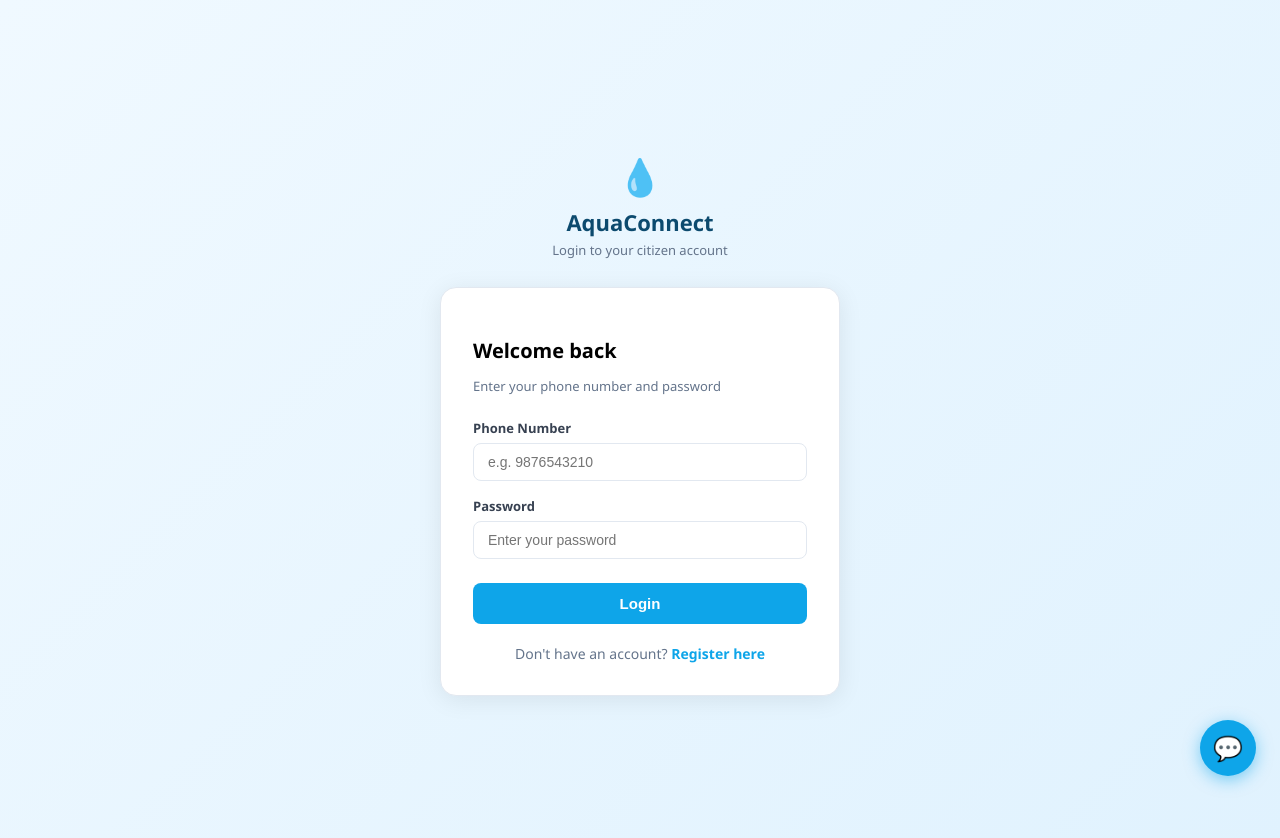
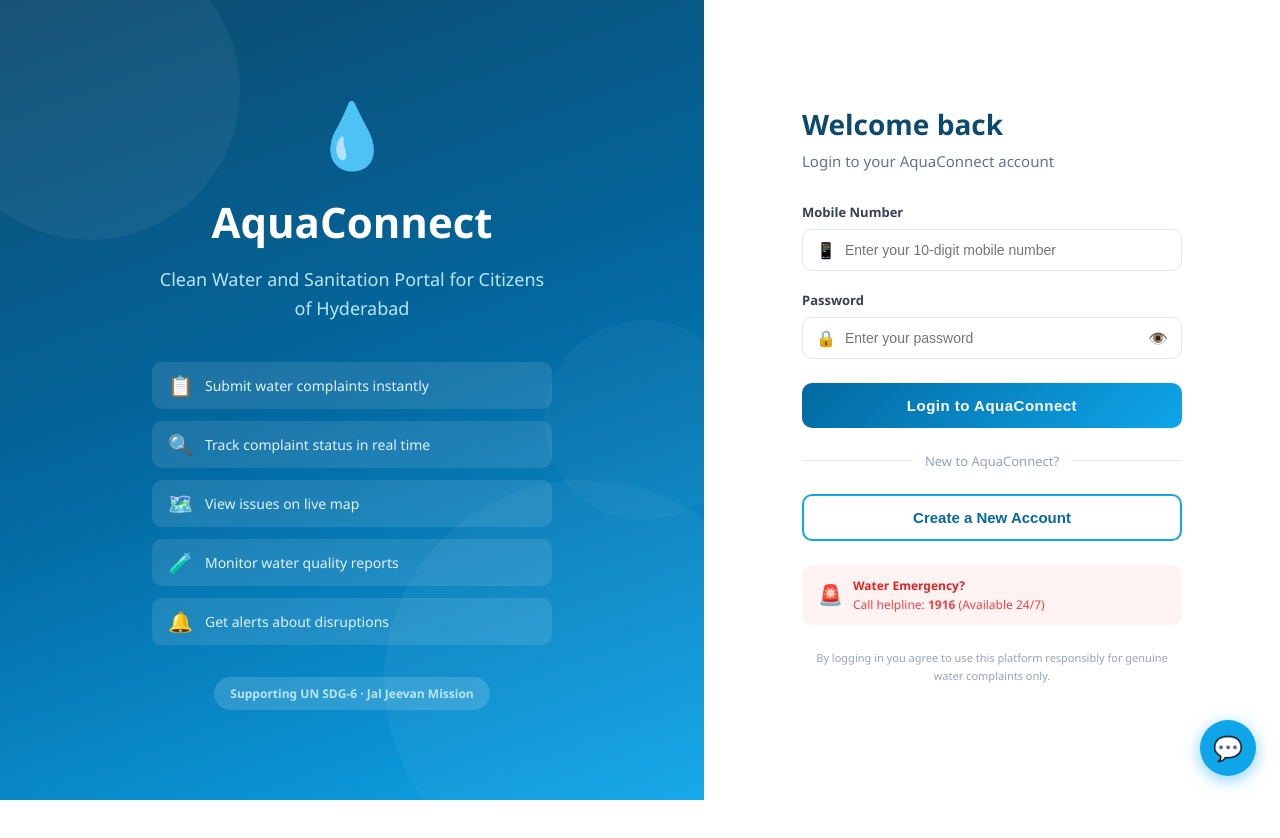
Before and after one commit to shailaja1302/aquaconnect-frontend, a React (Create React App) app: page /login in a window 1280 px wide. Shown: the top 838 px of the page. After the commit the page ends 800 px from the top, so only its background shows below. Built offline with nearby package versions, Linux system fonts and the light colour scheme.

Commit message:
add chatbot, professional login, protected routes

```diff
--- a/src/components/Navbar.jsx
+++ b/src/components/Navbar.jsx
@@ -7,7 +7,7 @@
 
   const handleLogout = () => {
     logout();
-    navigate("/");
+   navigate("/home")
   };
 
   return (
--- a/src/pages/Login.jsx
+++ b/src/pages/Login.jsx
@@ -8,6 +8,7 @@
   const [password, setPassword] = useState("");
   const [error, setError] = useState("");
   const [loading, setLoading] = useState(false);
+  const [showPassword, setShowPassword] = useState(false);
   const { login } = useAuth();
   const navigate = useNavigate();
 
@@ -18,81 +19,198 @@
     try {
       const res = await authAPI.login({ phone, password });
       login(res.data.user, res.data.token);
-      navigate("/");
+      navigate("/home");
     } catch (err) {
-      setError(err.response?.data?.message || "Login failed. Please try again.");
+      setError(err.response?.data?.message || "Invalid phone number or password. Please try again.");
     } finally {
       setLoading(false);
     }
   };
 
   return (
-    <div style={{ fontFamily: "'Segoe UI', sans-serif", minHeight: "100vh", background: "linear-gradient(135deg, #f0f9ff, #e0f2fe)", display: "flex", alignItems: "center", justifyContent: "center", padding: 24 }}>
-      <div style={{ width: "100%", maxWidth: 400 }}>
+    <div style={{ fontFamily: "'Segoe UI', sans-serif", minHeight: "100vh", display: "flex" }}>
 
-        <div style={{ textAlign: "center", marginBottom: 28 }}>
-          <div style={{ fontSize: 36, marginBottom: 6 }}>💧</div>
-          <h1 style={{ fontSize: 22, fontWeight: 800, color: "#0c4a6e", margin: 0 }}>AquaConnect</h1>
-          <p style={{ fontSize: 13, color: "#64748b", marginTop: 4 }}>Login to your citizen account</p>
+      {/* Left Panel */}
+      <div style={{
+        flex: 1,
+        background: "linear-gradient(160deg, #0c4a6e 0%, #0369a1 50%, #0ea5e9 100%)",
+        display: "flex",
+        flexDirection: "column",
+        justifyContent: "center",
+        alignItems: "center",
+        padding: 48,
+        position: "relative",
+        overflow: "hidden"
+      }}>
+        {/* Background circles */}
+        <div style={{ position: "absolute", top: -60, left: -60, width: 300, height: 300, borderRadius: "50%", background: "rgba(255,255,255,0.05)" }} />
+        <div style={{ position: "absolute", bottom: -80, right: -80, width: 400, height: 400, borderRadius: "50%", background: "rgba(255,255,255,0.04)" }} />
+        <div style={{ position: "absolute", top: "40%", right: -40, width: 200, height: 200, borderRadius: "50%", background: "rgba(255,255,255,0.03)" }} />
+
+        {/* Content */}
+        <div style={{ position: "relative", textAlign: "center", maxWidth: 400 }}>
+          <div style={{ fontSize: 64, marginBottom: 20 }}>💧</div>
+          <h1 style={{ fontSize: 42, fontWeight: 800, color: "#fff", margin: "0 0 12px", lineHeight: 1.2 }}>
+            AquaConnect
+          </h1>
+          <p style={{ fontSize: 18, color: "#bae6fd", marginBottom: 40, lineHeight: 1.6 }}>
+            Clean Water and Sanitation Portal for Citizens of Hyderabad
+          </p>
+
+          {/* Feature pills */}
+          <div style={{ display: "flex", flexDirection: "column", gap: 12, textAlign: "left" }}>
+            {[
+              { icon: "📋", text: "Submit water complaints instantly" },
+              { icon: "🔍", text: "Track complaint status in real time" },
+              { icon: "🗺️", text: "View issues on live map" },
+              { icon: "🧪", text: "Monitor water quality reports" },
+              { icon: "🔔", text: "Get alerts about disruptions" },
+            ].map((f, i) => (
+              <div key={i} style={{ display: "flex", alignItems: "center", gap: 12, background: "rgba(255,255,255,0.1)", borderRadius: 10, padding: "10px 16px" }}>
+                <span style={{ fontSize: 20 }}>{f.icon}</span>
+                <span style={{ color: "#e0f2fe", fontSize: 14, fontWeight: 500 }}>{f.text}</span>
+              </div>
+            ))}
           </div>
 
-        <div style={{ background: "#fff", borderRadius: 16, padding: 32, boxShadow: "0 4px 24px rgba(0,0,0,0.08)", border: "1px solid #e2e8f0" }}>
-          <h2 style={{ fontSize: 20, fontWeight: 700, marginBottom: 4 }}>Welcome back</h2>
-          <p style={{ fontSize: 13, color: "#64748b", marginBottom: 24 }}>Enter your phone number and password</p>
+          {/* SDG Badge */}
+          <div style={{ marginTop: 32, display: "inline-flex", alignItems: "center", gap: 8, background: "rgba(255,255,255,0.15)", borderRadius: 20, padding: "8px 16px" }}>
+            <span style={{ color: "#bae6fd", fontSize: 12, fontWeight: 600 }}>Supporting UN SDG-6 · Jal Jeevan Mission</span>
+          </div>
+        </div>
+      </div>
 
+      {/* Right Panel */}
+      <div style={{
+        width: 480,
+        display: "flex",
+        flexDirection: "column",
+        justifyContent: "center",
+        alignItems: "center",
+        padding: 48,
+        background: "#fff",
+      }}>
+        <div style={{ width: "100%", maxWidth: 380 }}>
+
+          {/* Header */}
+          <div style={{ marginBottom: 32 }}>
+            <h2 style={{ fontSize: 28, fontWeight: 800, color: "#0c4a6e", margin: "0 0 8px" }}>
+              Welcome back
+            </h2>
+            <p style={{ fontSize: 15, color: "#64748b", margin: 0 }}>
+              Login to your AquaConnect account
+            </p>
+          </div>
+
+          {/* Error */}
           {error && (
-            <div style={{ background: "#fef2f2", border: "1px solid #fecaca", borderRadius: 8, padding: 12, marginBottom: 16 }}>
-              <p style={{ color: "#dc2626", fontSize: 13, margin: 0 }}>{error}</p>
+            <div style={{ background: "#fef2f2", border: "1px solid #fecaca", borderRadius: 10, padding: "12px 16px", marginBottom: 20, display: "flex", gap: 10, alignItems: "flex-start" }}>
+              <span style={{ fontSize: 16 }}>⚠️</span>
+              <p style={{ color: "#dc2626", fontSize: 13, margin: 0, lineHeight: 1.5 }}>{error}</p>
             </div>
           )}
 
-          <form onSubmit={handleLogin} style={{ display: "flex", flexDirection: "column", gap: 16 }}>
+          {/* Form */}
+          <form onSubmit={handleLogin} style={{ display: "flex", flexDirection: "column", gap: 20 }}>
+
+            {/* Phone */}
             <div>
-              <label style={{ fontSize: 13, fontWeight: 600, color: "#374151", marginBottom: 6, display: "block" }}>
-                Phone Number
+              <label style={{ fontSize: 13, fontWeight: 600, color: "#374151", marginBottom: 8, display: "block" }}>
+                Mobile Number
               </label>
+              <div style={{ position: "relative" }}>
+                <span style={{ position: "absolute", left: 14, top: "50%", transform: "translateY(-50%)", fontSize: 16, color: "#94a3b8" }}>📱</span>
                 <input
                   type="tel"
                   value={phone}
                   onChange={e => setPhone(e.target.value)}
-                placeholder="e.g. 9876543210"
+                  placeholder="Enter your 10-digit mobile number"
                   required
                   maxLength={10}
-                style={{ width: "100%", padding: "10px 14px", borderRadius: 8, border: "1px solid #e2e8f0", fontSize: 14, outline: "none", boxSizing: "border-box" }}
+                  style={{ width: "100%", padding: "12px 14px 12px 42px", borderRadius: 10, border: "1.5px solid #e2e8f0", fontSize: 14, outline: "none", boxSizing: "border-box", transition: "border 0.2s" }}
+                  onFocus={e => e.target.style.borderColor = "#0ea5e9"}
+                  onBlur={e => e.target.style.borderColor = "#e2e8f0"}
                 />
               </div>
+            </div>
 
+            {/* Password */}
             <div>
-              <label style={{ fontSize: 13, fontWeight: 600, color: "#374151", marginBottom: 6, display: "block" }}>
-                Password
-              </label>
+              <div style={{ display: "flex", justifyContent: "space-between", marginBottom: 8 }}>
+                <label style={{ fontSize: 13, fontWeight: 600, color: "#374151" }}>Password</label>
+              </div>
+              <div style={{ position: "relative" }}>
+                <span style={{ position: "absolute", left: 14, top: "50%", transform: "translateY(-50%)", fontSize: 16, color: "#94a3b8" }}>🔒</span>
                 <input
-                type="password"
+                  type={showPassword ? "text" : "password"}
                   value={password}
                   onChange={e => setPassword(e.target.value)}
                   placeholder="Enter your password"
                   required
-                style={{ width: "100%", padding: "10px 14px", borderRadius: 8, border: "1px solid #e2e8f0", fontSize: 14, outline: "none", boxSizing: "border-box" }}
+                  style={{ width: "100%", padding: "12px 44px 12px 42px", borderRadius: 10, border: "1.5px solid #e2e8f0", fontSize: 14, outline: "none", boxSizing: "border-box" }}
+                  onFocus={e => e.target.style.borderColor = "#0ea5e9"}
+                  onBlur={e => e.target.style.borderColor = "#e2e8f0"}
                 />
+                <span
+                  onClick={() => setShowPassword(!showPassword)}
+                  style={{ position: "absolute", right: 14, top: "50%", transform: "translateY(-50%)", cursor: "pointer", fontSize: 16, color: "#94a3b8" }}>
+                  {showPassword ? "🙈" : "👁️"}
+                </span>
+              </div>
             </div>
 
+            {/* Submit */}
             <button
               type="submit"
               disabled={loading}
-              style={{ padding: "12px", background: loading ? "#7dd3fc" : "#0ea5e9", color: "#fff", border: "none", borderRadius: 8, fontSize: 15, fontWeight: 700, cursor: loading ? "not-allowed" : "pointer", marginTop: 8 }}>
-              {loading ? "Logging in..." : "Login"}
+              style={{
+                padding: "14px",
+                background: loading ? "#7dd3fc" : "linear-gradient(135deg, #0369a1, #0ea5e9)",
+                color: "#fff",
+                border: "none",
+                borderRadius: 10,
+                fontSize: 15,
+                fontWeight: 700,
+                cursor: loading ? "not-allowed" : "pointer",
+                marginTop: 4,
+                letterSpacing: 0.5
+              }}>
+              {loading ? "Logging in..." : "Login to AquaConnect"}
             </button>
+
           </form>
 
-          <p style={{ textAlign: "center", fontSize: 14, color: "#64748b", marginTop: 20, marginBottom: 0 }}>
-            Don't have an account?{" "}
-            <span onClick={() => navigate("/register")} style={{ color: "#0ea5e9", fontWeight: 600, cursor: "pointer" }}>
-              Register here
-            </span>
+          {/* Divider */}
+          <div style={{ display: "flex", alignItems: "center", gap: 12, margin: "24px 0" }}>
+            <div style={{ flex: 1, height: 1, background: "#e2e8f0" }} />
+            <span style={{ fontSize: 13, color: "#94a3b8" }}>New to AquaConnect?</span>
+            <div style={{ flex: 1, height: 1, background: "#e2e8f0" }} />
+          </div>
+
+          {/* Register Button */}
+          <button
+            onClick={() => navigate("/register")}
+            style={{ width: "100%", padding: "13px", background: "#fff", color: "#0369a1", border: "2px solid #0ea5e9", borderRadius: 10, fontSize: 15, fontWeight: 700, cursor: "pointer" }}>
+            Create a New Account
+          </button>
+
+          {/* Emergency */}
+          <div style={{ marginTop: 24, background: "#fef2f2", borderRadius: 10, padding: "12px 16px", display: "flex", alignItems: "center", gap: 10 }}>
+            <span style={{ fontSize: 20 }}>🚨</span>
+            <div>
+              <p style={{ fontSize: 12, fontWeight: 700, color: "#dc2626", margin: "0 0 2px" }}>Water Emergency?</p>
+              <p style={{ fontSize: 12, color: "#ef4444", margin: 0 }}>Call helpline: <strong>1916</strong> (Available 24/7)</p>
+            </div>
+          </div>
+
+          {/* Footer note */}
+          <p style={{ fontSize: 11, color: "#94a3b8", textAlign: "center", marginTop: 24, lineHeight: 1.6 }}>
+            By logging in you agree to use this platform responsibly for genuine water complaints only.
           </p>
+
+        </div>
       </div>
 
     </div>
-    </div>
   );
 }
```
Also changed, not shown: src/App.js (+7 -4 lines), src/pages/Register.jsx (+25 -90 lines). Lines whose indentation alone changed are shown as unchanged.
